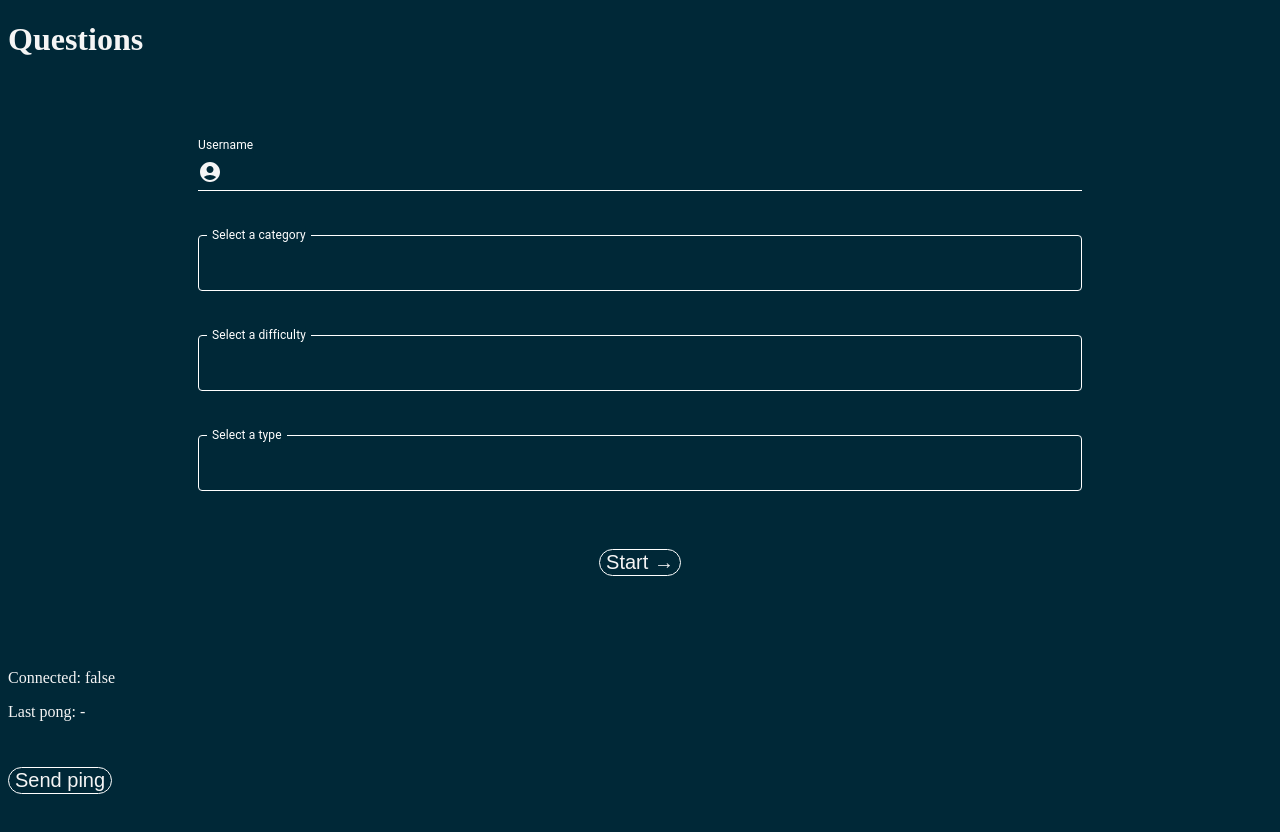
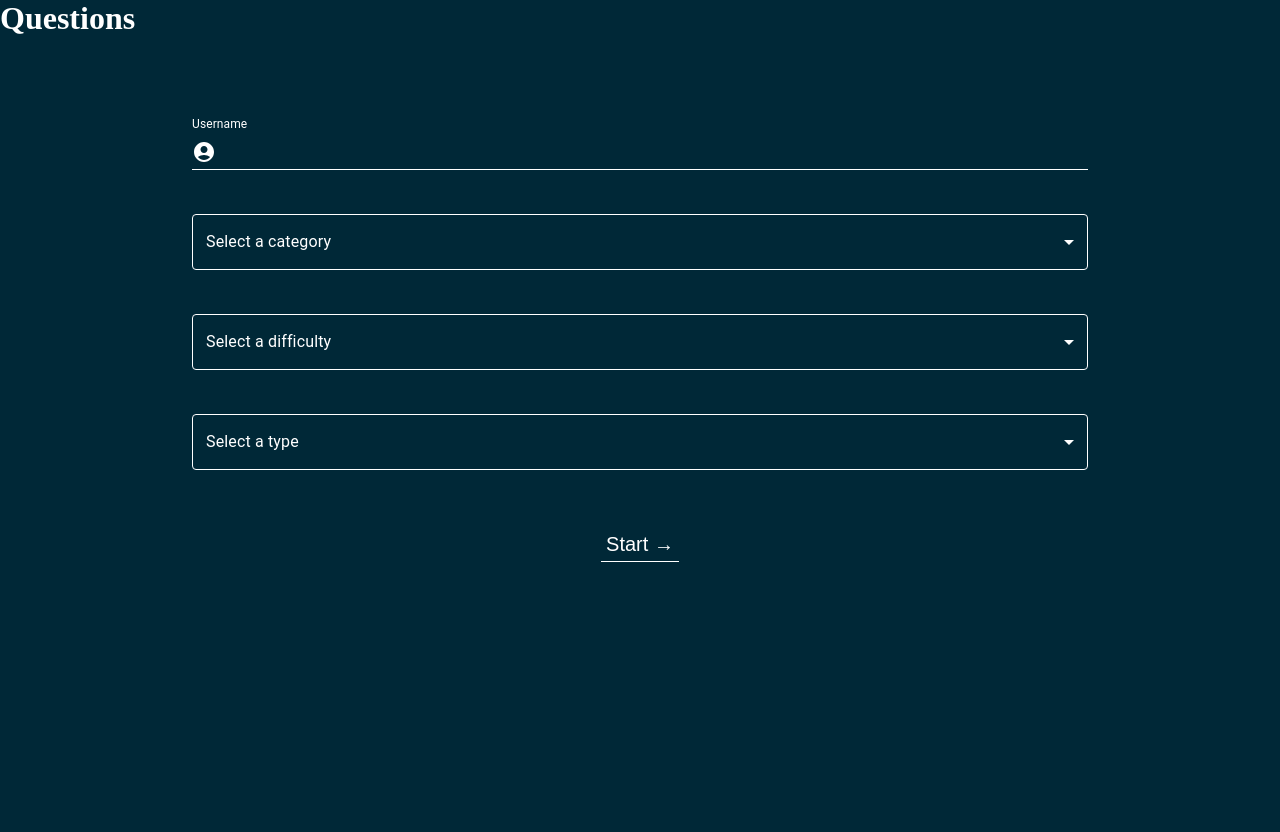
Before and after one commit to Nevashka/front-end-lets-get-quizzical, a React (Create React App) app: page /Settings in a window 1280 px wide. After the commit the page ends 800 px from the top, so only its background shows below. Built offline with nearby package versions, Linux system fonts and the light colour scheme; no server answers.

Commit message:
add settings form

```diff
--- a/package.json
+++ b/package.json
@@ -10,8 +10,12 @@
     "@testing-library/jest-dom": "^5.16.5",
     "@testing-library/react": "^13.4.0",
     "@testing-library/user-event": "^13.5.0",
+    "axios": "^1.1.2",
+    "bootstrap": "^5.2.2",
     "react": "^18.2.0",
+    "react-bootstrap": "^2.5.0",
     "react-dom": "^18.2.0",
+    "react-router-dom": "^6.4.2",
     "react-scripts": "5.0.1",
     "socket.io-client": "^4.5.2",
     "web-vitals": "^2.1.4"
--- a/src/App.css
+++ b/src/App.css
@@ -1,4 +1,16 @@
+:root {
+    --bgBlue: #002837;
+    --lighterBlue: #2d7a8f;
+    --green: #5bba6f;
+  }
+
 * {
-    background-color: #002837;
-    color: whitesmoke;
+    color:white;
+    display: border-box;
+    padding: 0;
+    margin: 0;
 }
+
+html {
+    background-color: var(--bgBlue);
+}
--- a/src/App.js
+++ b/src/App.js
@@ -1,15 +1,17 @@
-import { default as Socket } from './Socket-io'
+// import { default as Socket } from './Socket-io'
 import { Settings } from './pages'
+import { Routes, Route } from 'react-router-dom'
 
 import './App.css'
+
 function App() {
 
-
   return (
-    <div>
-      <Settings />
-      <Socket />
-    </div>
+    <>
+      <Routes>
+        <Route path="settings" element={<Settings />} />
+      </Routes>
+    </>
   );
 
 }
--- /dev/null
+++ b/src/data/Categories/index.js
@@ -0,0 +1,28 @@
+const Categories = [
+    {category:'General Knowledge' , value:9},
+    {category:'Entertainment: Books' , value:10},
+    {category:'Entertainment: Film ' , value:11},
+    {category:'Entertainment: Music' , value:12},
+    {category:'Entertainment: Musicals & Theatres' , value:13},
+    {category:'Entertainment: Television' , value:14},
+    {category:'Entertainment: Video Games' , value:15},
+    {category:'Entertainment: Board Games' , value:16},
+    {category:'Science & Nature' , value:17},
+    {category:'Science: Computers' , value:18},
+    {category:'Science: Mathematics' , value:19},
+    {category:'Mythology' , value:20},
+    {category:'Sports' , value:21},
+    {category:'Geography' , value:22},
+    {category:'History' , value:23},
+    {category:'Politics' , value:24},
+    {category:'Art' , value:25},
+    {category:'Celebrities' , value:26},
+    {category:'Animals' , value:27},
+    {category:'Vehicles' , value:28},
+    {category:'Entertainment: Comics' , value:29},
+    {category:'Science: Gadgets' , value:30},
+    {category:'Entertainment: Japanese Anime & Manga' , value:31},
+    {category:'Entertainment:Cartoon & Animations' , value:32}
+]
+
+export default Categories
--- /dev/null
+++ b/src/data/index.js
@@ -0,0 +1 @@
+export { default as Categories } from './Categories'
--- a/src/index.js
+++ b/src/index.js
@@ -1,11 +1,12 @@
 import React from 'react';
 import ReactDOM from 'react-dom/client';
+import { BrowserRouter } from 'react-router-dom';
 import App from './App';
 
 
 const root = ReactDOM.createRoot(document.getElementById('root'));
 root.render(
-  <React.StrictMode>
+  <BrowserRouter>
     <App />
-  </React.StrictMode>
+  </BrowserRouter>
 );
--- a/src/pages/Settings/index.js
+++ b/src/pages/Settings/index.js
@@ -1,50 +1,57 @@
-import React from 'react'
+import React, { useState } from 'react'
 import TextField from '@mui/material/TextField';
 import AccountCircle from '@mui/icons-material/AccountCircle';
 import InputAdornment from '@mui/material/InputAdornment';
-import {styled} from '@mui/material/styles'
+import { styled } from '@mui/material/styles'
+import MenuItem from '@mui/material/MenuItem';
 
+import { Categories } from '../../data'
 import './style.css'
 
 const CssTextField = styled(TextField)({
   '& label.Mui-focused': {
-      color: '#5bba6f',
+    color: 'var(--green)',
   },
-    input : {
-        color:'white'
+  input: {
+    color: 'white'
   },
   label: {
     color: 'white',
   },
+
   '& .MuiInput-underline:after': {
-      borderBottomColor: '#5bba6f',
+    borderBottomColor: 'var(--green)',
   },
   '& .MuiInput-underline:before': {
     borderBottomColor: 'white',
   },
-
   '& .MuiOutlinedInput-root': {
     '& fieldset': {
       borderColor: 'white',
     },
     '&:hover fieldset': {
-        borderColor: '#01c9df',
+      borderColor: '#f38516',
     },
     '&.Mui-focused fieldset': {
-        borderColor: '#5bba6f',
+      borderColor: 'var(--green)',
     },
   },
 });
 const Settings = () => {
-    // change text content on button hover
+  const [username, setUsername] = useState('')
+  const [category, setCat] = useState('')
+  const [difficulty, setDiff] = useState('')
+  const [type, setType] = useState('')
+
   return (
-        <>
+    <div className='settings'>
       <h1>Questions</h1>
 
       <form>
         <CssTextField
           id="username"
           label="Username"
+          margin="normal"
           InputProps={{
             startAdornment: (
               <InputAdornment position="start">
@@ -53,42 +60,54 @@ const Settings = () => {
             ),
           }}
           variant="standard"
-                    margin="normal"
+          onChange={(e) => setUsername(e.target.value)}
         />
 
         <CssTextField
           id="categories"
-                    color="secondary"
           select
           label="Select a category"
-                    value='name'
-                    margin= 'normal'
-                    size='large'
-
-                ></CssTextField>
+          margin="normal"
+          value={category}
+          onChange={(e) => setCat(e.target.value)}
+        >
+          {Categories.map((cat) => (
+            <MenuItem key={cat.category} value={cat.value}>
+              {cat.category}
+            </MenuItem>
+          ))}
+        </CssTextField>
 
         <CssTextField
           id="difficulties"
-                    color="secondary"
           select
           label="Select a difficulty"
-                    value='difficulty'
           margin="normal"
-
-                ></CssTextField>
+          value={difficulty}
+          onChange={(e) => setDiff(e.target.value)}
+        >
+          <MenuItem id='easy' key='Easy' value='easy'>Easy</MenuItem>
+          <MenuItem key='Medium' value='medium'>Medium</MenuItem>
+          <MenuItem key='Hard' value='hard'>Hard</MenuItem>
+        </CssTextField>
 
         <CssTextField
           id="qtype"
-                    color="secondary"
           select
           label="Select a type"
-                    value='type'
           margin="normal"
-                ></CssTextField>
+          value={type}
+          onChange={(e) => setType(e.target.value)}
+        >
+          <MenuItem key='Multiple Choice' value='multipleChoice'>Muiltple Choice</MenuItem>
+          <MenuItem key='TrueFalse' value='trueFalse'>True/False</MenuItem>
+          <MenuItem key='Combonation' value='combination'>Combination</MenuItem>
+        </CssTextField>
 
         <button>Start &#8594;</button>
+
       </form>
-        </>
+    </div>
   )
 };
 export default Settings
--- a/src/pages/Settings/style.css
+++ b/src/pages/Settings/style.css
@@ -7,18 +7,33 @@ form {
 }
 
 button {
-    border: 1px solid white;
-    border-radius: 15px;
+    border-style: none;
+    border-bottom: 1px solid white;
     width: fit-content;
     font-size: 20px;
     margin: 30px auto;
+    padding: 5px;
+    background-color: var(--bgBlue);
 }
 
 button:hover {
     border: 2px solid #01c9df;
+    border-radius: 15px;
     color: #01c9df;
 }
 
 #username {
     margin-bottom: 5px;
 }
+
+.settings {
+    background-color: var(--bgBlue);
+}
+
+ul {
+    background-color: var(--lighterBlue);
+}
+
+#categories, #difficulties, #qtype {
+    color: whitesmoke;
+}
```
Also changed, not shown: src/pages/Questions/index.js (+32 -0 lines), src/pages/index.js (line endings or trailing spaces), 1 other file (tests, documents, lock files or other folders). Lines whose indentation alone changed are shown as unchanged.
